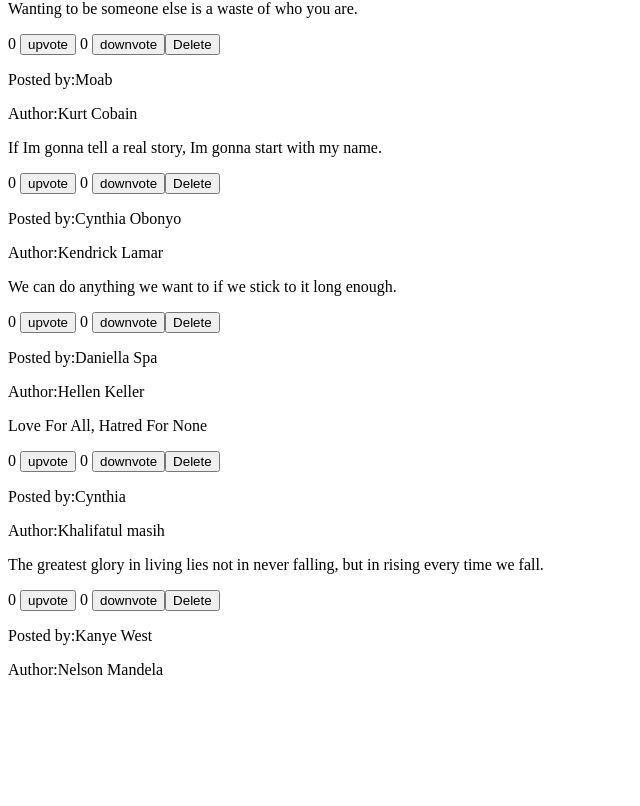
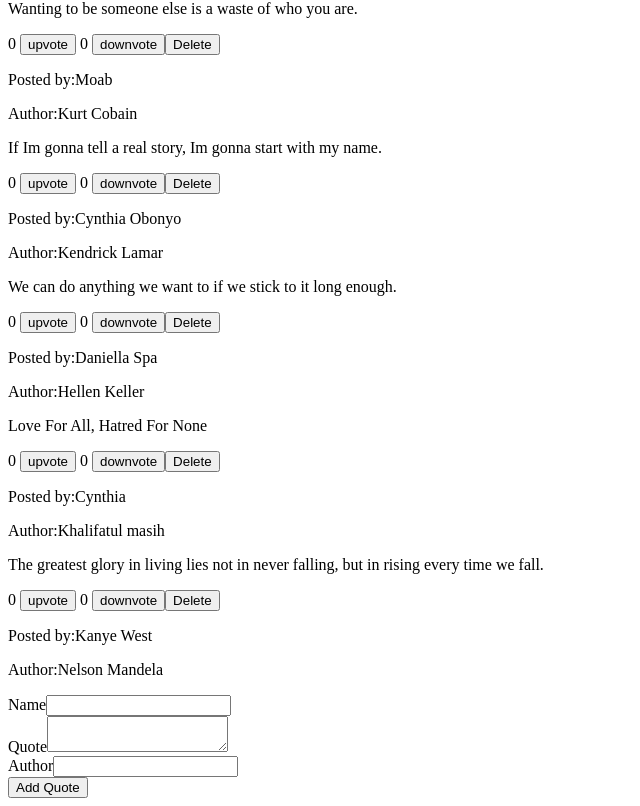
Before and after one commit to BellaObonyo/Daily-Quotes, an Angular app: page / in a window 1280 px wide. Shown: the part 294-1100 px from the top of the page, without its empty margins (0-640 px from the left). Before the commit the page ends 989 px from the top, so only its background shows below. Built offline with nearby package versions, Linux system fonts and the light colour scheme.

Commit message:
updated forms

```diff
--- a/src/app/app.module.ts
+++ b/src/app/app.module.ts
@@ -1,6 +1,6 @@
 import { NgModule } from '@angular/core';
 import { BrowserModule } from '@angular/platform-browser';
-
+import { FormsModule } from '@angular/forms'
 import { AppRoutingModule } from './app-routing.module';
 import { AppComponent } from './app.component';
 import { QuotesComponent } from './quotes/quotes.component';
@@ -16,7 +16,8 @@ import { QuoteFormComponent } from './quote-form/quote-form.component';
   ],
   imports: [
     BrowserModule,
-    AppRoutingModule
+    AppRoutingModule,
+    FormsModule
   ],
   providers: [],
   bootstrap: [AppComponent]
--- a/src/app/quote-form/quote-form.component.html
+++ b/src/app/quote-form/quote-form.component.html
@@ -1,11 +1,11 @@
-<form (ngSubmit)='addQuote()' #quoteForm='ngForm'>
+<form (ngSubmit)='addQuote() ;quoteForm.resetForm({})' #quoteForm='ngForm'>
     <div class="form-group">
       <label for="name">Name</label>
-      <input type="text"  class="form-control" id="name" [(ngModel)]="newQuote.name" name="name" #name='ngModel'>
+      <input type="text"  class="form-control" id="name" [(ngModel)]="newQuote.blogger" name="name" #name='ngModel'>
     </div>
     <div class="form-group">
       <label for="description">Quote</label>
-      <textarea class="form-control"  id="quote" rows="2" [(ngModel)]="newQuote.quoteInfo" name="quote" #quote='ngModel'></textarea>
+      <textarea class="form-control"  id="quote" rows="2" [(ngModel)]="newQuote.title" name="quote" #quote='ngModel'></textarea>
     </div>
     <div class="form-group">
       <label for="name">Author</label>
--- a/src/app/quote-form/quote-form.component.ts
+++ b/src/app/quote-form/quote-form.component.ts
@@ -11,7 +11,7 @@ export class QuoteFormComponent implements OnInit {
 
   addQuote(){
 this.add.emit(this.newQuote);
-this.newQuote = new Quotes(0,"","","","",new Date(),0,0);
+this.newQuote = new Quotes(0,"","","",new Date(),0,0);
   }
   constructor() { }
 
--- a/src/app/quotes/quotes.component.html
+++ b/src/app/quotes/quotes.component.html
@@ -8,5 +8,8 @@
 
               </div>
         </div>
+        <div class="col-md-3">
+            <app-quote-form (add)="addedQuote($event)"></app-quote-form>
+          </div>
     </div>
 </div>
```
